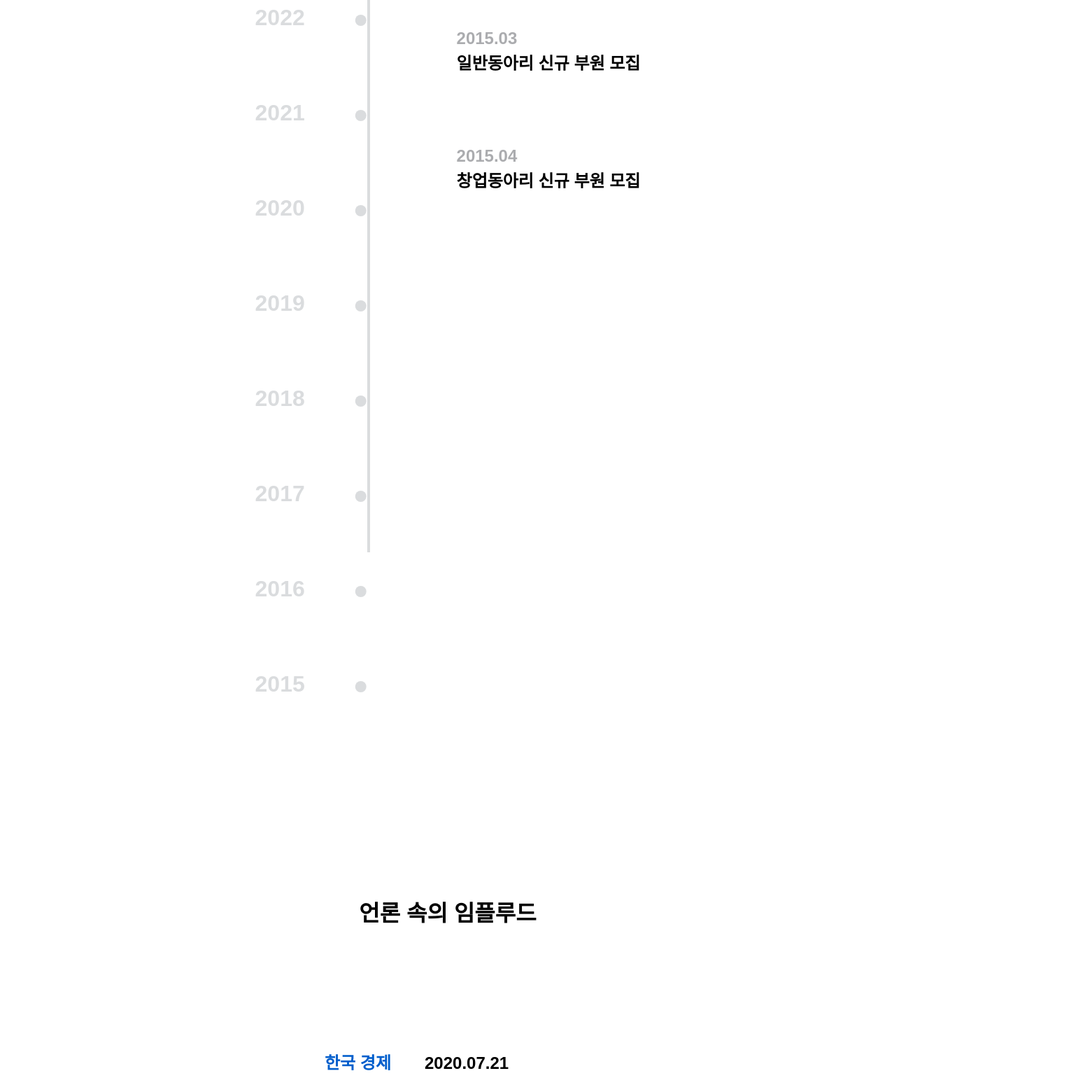
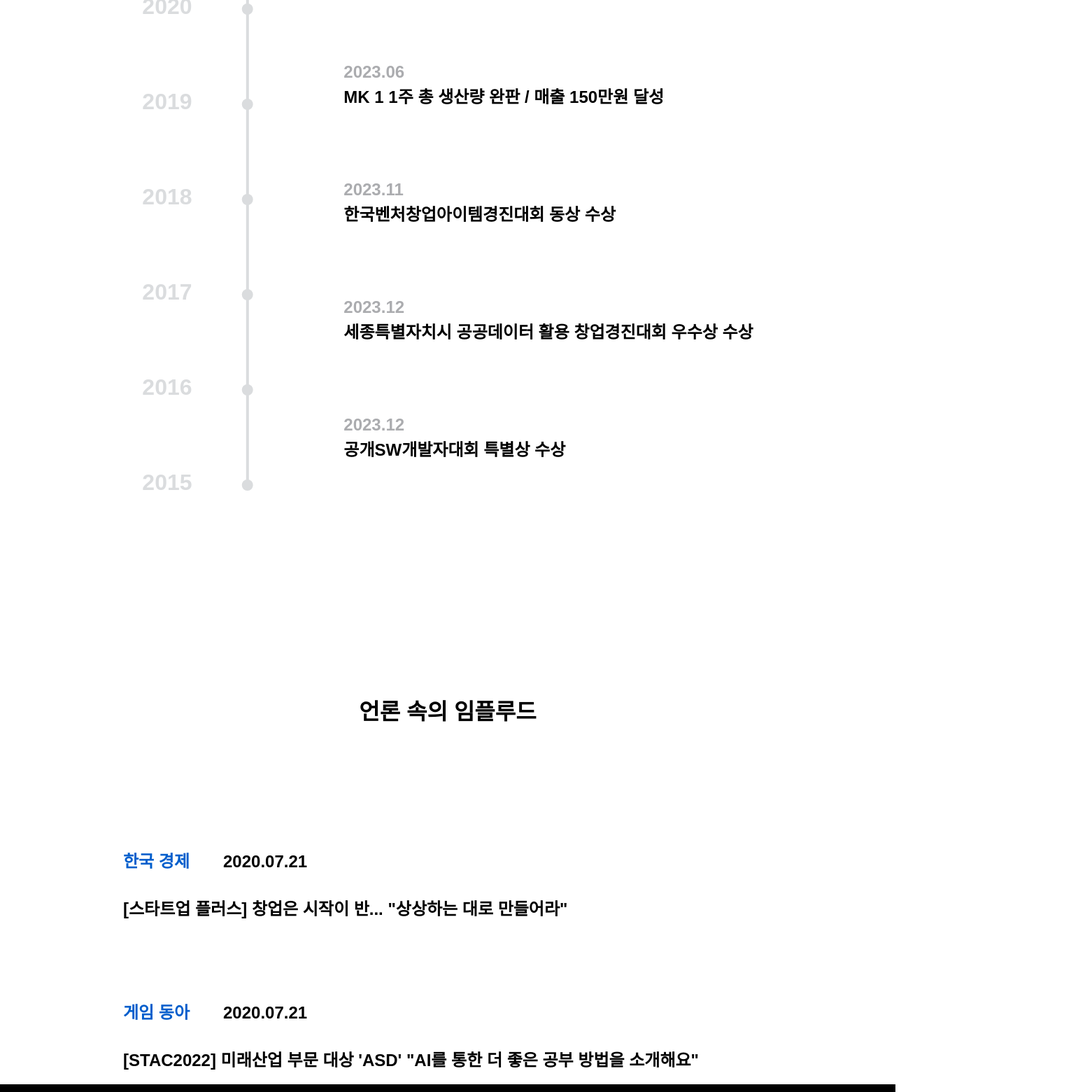
Before and after one commit to implude/implude-main-page, a React (Vite) app: page /history in a window 1280 px wide. Shown: the part 940-2500 px from the top of the page at 70% size, 1561 px wide, since content can reach past the window. Built offline with nearby package versions, Linux system fonts and the light colour scheme; a web font is replaced by a local one.

Commit message:
feat : hover text

```diff
--- a/src/components/Router.jsx
+++ b/src/components/Router.jsx
@@ -2,7 +2,7 @@ import React from 'react'
 import { BrowserRouter, Routes, Route, NavLink, Outlet, useLocation } from 'react-router-dom'
 
 import MainPage from '../pages/Main/MainPage'
-import HistoryPage from '../pages/History/HistoryPage.tsx'
+import HistoryPage from '../pages/History/HistoryPage'
 import VisionPage from '../pages/Vision/VisionPage'
 import ProjectsPage from '../pages/Projects/ProjectsPage'
 import ProjectPage from '../pages/Projects/ProjectPage'
@@ -16,7 +16,7 @@ const Layout = () => {
   return (
     <>
       <Header />
-      {(useLocation().pathname != '/') ? <HeaderBanner /> : <></>}
+      {useLocation().pathname != '/' ? <HeaderBanner /> : <></>}
       <Outlet />
       <Footer />
     </>
--- a/src/components/atomic/typo/index.tsx
+++ b/src/components/atomic/typo/index.tsx
@@ -27,11 +27,12 @@ export const Header1 = styled(TypoRef)`
   font-style: normal;
   font-weight: ${(p) => (p.$bold ? '700' : '500')};
   line-height: 2.25rem;
+
+  color: ${(p) => p.activated && 'var(--gray-black)'};
 `
 
 export const HeaderMenu = styled(Header1)`
   @media (max-width: 825px) {
-
   }
 `
 
--- a/src/index.css
+++ b/src/index.css
@@ -1,6 +1,6 @@
 html,
 body {
-  width: 100vw;
+  width: 100%;
   height: 100vh;
   margin: 0;
   padding: 0;
--- a/src/pages/History/HistoryPage.tsx
+++ b/src/pages/History/HistoryPage.jsx
@@ -5,7 +5,7 @@ import styled, { css } from 'styled-components'
 import { Blank, Col, Description, Header1, Row, Title } from '../../components/atomic'
 
 export default function HistoryPage() {
-  const [activated, setActivated] = useState<number>(2023)
+  const [activated, setActivated] = useState(2023)
 
   const data = [
     [
@@ -196,7 +196,7 @@ export default function HistoryPage() {
     ],
   ]
   return (
-    <Col gap="18rem" style={{ padding: '18rem' }}>
+    <Col gap="18rem" style={{ width: '100%' }}>
       <Col gap={'10rem'}>
         <Row justify="center">
           <IntroText color={'--gray-black'}>
@@ -224,7 +224,7 @@ export default function HistoryPage() {
               ))}
             </YearContainer>
             <HistoryContainer gap={'6rem'}>
-              {data[2031 - activated].map((v, i) => (
+              {data[2023 - activated].map((v, i) => (
                 <HistoryBlock onClick={() => setActivated(2023 - i)}>
                   <Header1 $bold color={'--gray-400'}>
                     {v.date}
@@ -252,7 +252,9 @@ export default function HistoryPage() {
                   2020.07.21
                 </Header1>
               </Row>
-              <Title color={'--gray-black'}>[스타트업 플러스] 창업은 시작이 반... "상상하는 대로 만들어라"</Title>
+              <Header1 $bold style={{ overflow: 'hidden', textOverflow: 'ellipsis' }} color={'--gray-black'}>
+                [스타트업 플러스] 창업은 시작이 반... "상상하는 대로 만들어라"
+              </Header1>
             </Col>
           </Link>
           <Link to="https://game.donga.com/105214/">
@@ -265,9 +267,9 @@ export default function HistoryPage() {
                   2020.07.21
                 </Header1>
               </Row>
-              <Title color={'--gray-black'}>
+              <Header1 $bold style={{ overflow: 'hidden', textOverflow: 'ellipsis' }} color={'--gray-black'}>
                 [STAC2022] 미래산업 부문 대상 'ASD' "AI를 통한 더 좋은 공부 방법을 소개해요"
-              </Title>
+              </Header1>
             </Col>
           </Link>
         </Col>
@@ -286,18 +288,18 @@ const YearContainer = styled(Col)`
   &::after {
     content: '';
     width: 0.25rem;
-    height: 56rem;
+    height: 68rem;
     position: absolute;
     background: var(--gray-200);
 
-    transform: translate(10rem, 1.5rem);
+    transform: translate(9.3rem, 1.5rem);
   }
 `
-const Year = styled(Title)<{ enabled: boolean }>`
+const Year = styled(Title)`
   color: ${(p) => (p.enabled ? 'var(--gray-black)' : 'var(--gray-200)')};
   transition: all 0.3s ease-in-out;
 `
-const YearCircle = styled.div<{ enabled: boolean }>`
+const YearCircle = styled.div`
   z-index: 1;
   border-radius: 1.5rem;
   ${(p) =>
--- a/src/pages/Vision/VisionPage.jsx
+++ b/src/pages/Vision/VisionPage.jsx
@@ -8,14 +8,10 @@ export default function VisionPage() {
 
   const Ver1 = () => {
     setRendComponent(<OldVision />)
-    HeadColV1 = '--black'
-    HeadColV2 = '--gray-400'
   }
 
   const Ver2 = () => {
     setRendComponent(<NewVision />)
-    HeadColV1 = '--gray-400'
-    HeadColV2 = '--black'
   }
 
   return (
@@ -25,10 +21,20 @@ export default function VisionPage() {
           <Title color="--black">비전</Title>
           <Col gap="0.625rem">
             <Row justify="right" gap="5.375rem">
-              <Header1 color={HeadColV1} $bold onClick={Ver1}>
+              <Header1
+                activated={RendComponent.type.name === 'OldVision'}
+                hover={{ color: '--gray-black' }}
+                $bold
+                onClick={Ver1}
+              >
                 임플루드 비전 1.0
               </Header1>
-              <Header1 color={HeadColV2} $bold onClick={Ver2}>
+              <Header1
+                activated={RendComponent.type.name === 'NewVision'}
+                hover={{ color: '--gray-black' }}
+                $bold
+                onClick={Ver2}
+              >
                 임플루드 비전 2.0
               </Header1>
             </Row>
```
